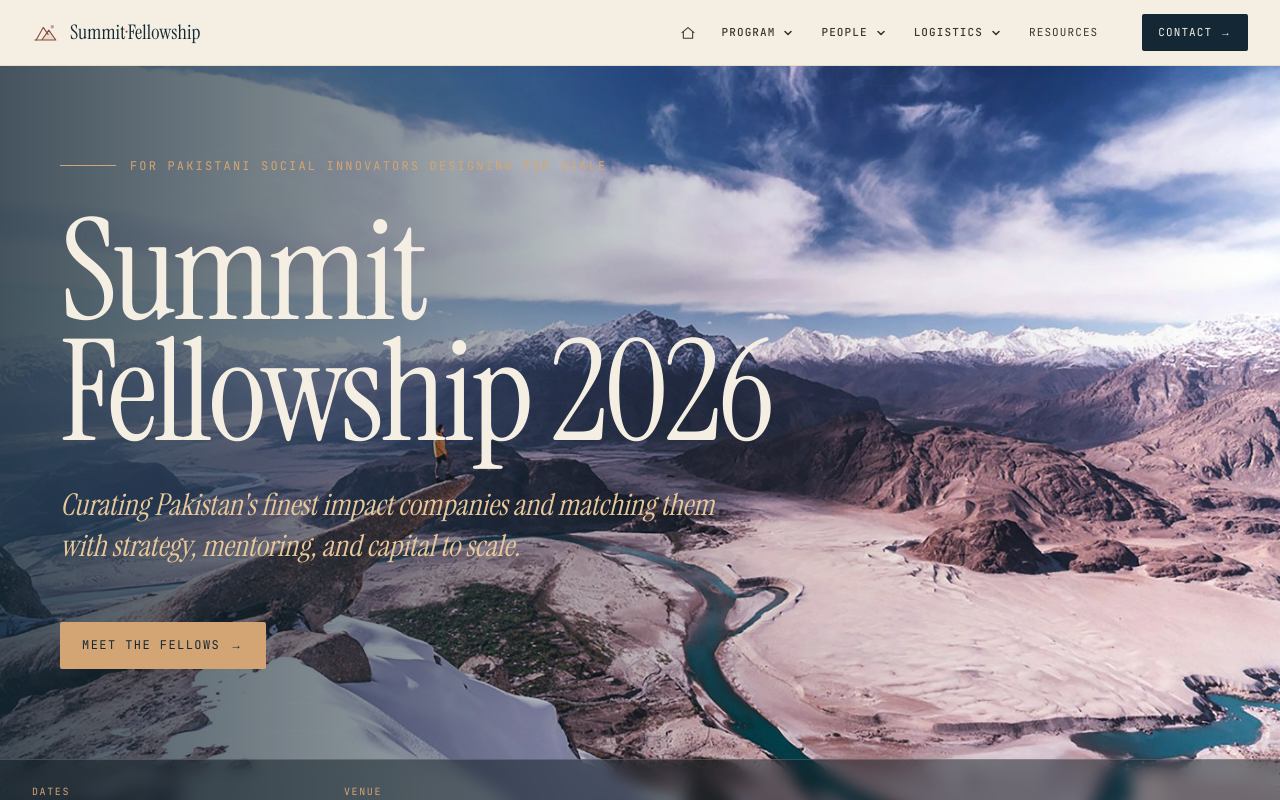
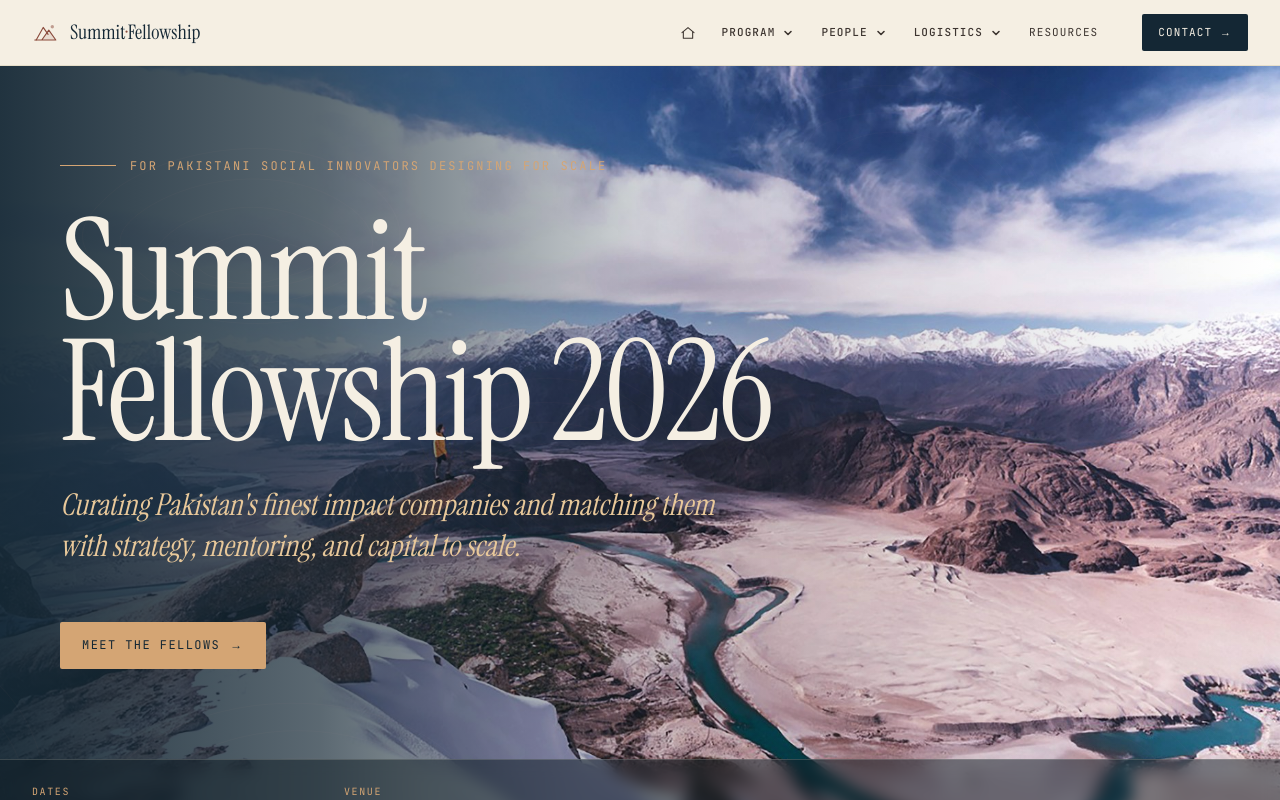
Before and after one commit to usmanjaved-droid/summit-fellowship-website, a Next.js app: page / in a window 1280 px wide. Shown: the top 800 px of the page. Built offline with nearby package versions, Linux system fonts and the light colour scheme.

Commit message:
style: strengthen home hero gradient overlay for text readability

```diff
--- a/app/globals.css
+++ b/app/globals.css
@@ -643,7 +643,7 @@ p { text-wrap: pretty; margin: 0; }
 .hero__bg {
   position: absolute; inset: 0;
   background:
-    linear-gradient(90deg, rgba(20, 39, 52, 0.8) 0%, rgba(20, 39, 52, 0.5) 30%, rgba(20, 39, 52, 0.1) 60%, transparent 100%),
+    linear-gradient(90deg, rgba(20, 39, 52, 0.95) 0%, rgba(20, 39, 52, 0.7) 25%, rgba(20, 39, 52, 0.2) 50%, transparent 100%),
     url("/images/skardu/Hero%20Home.jpg") center/cover;
   z-index: 0;
 }
```
